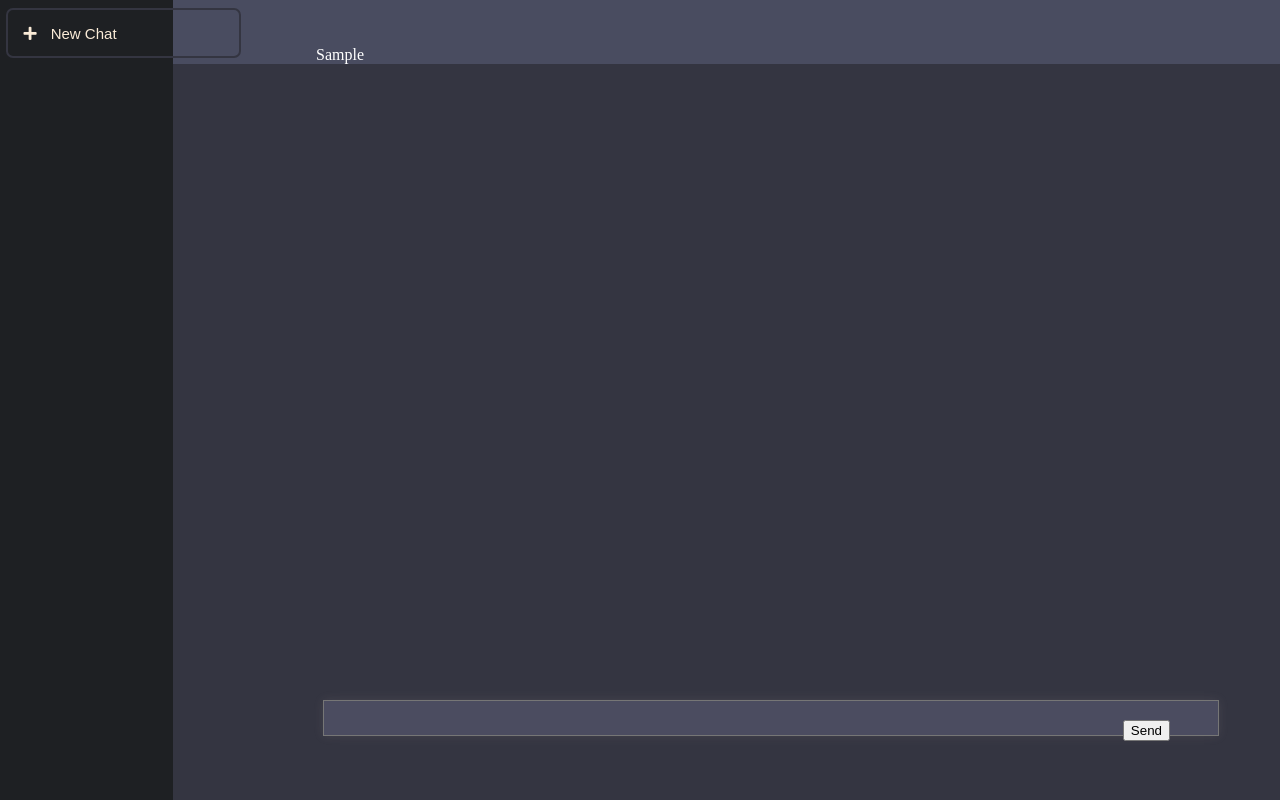
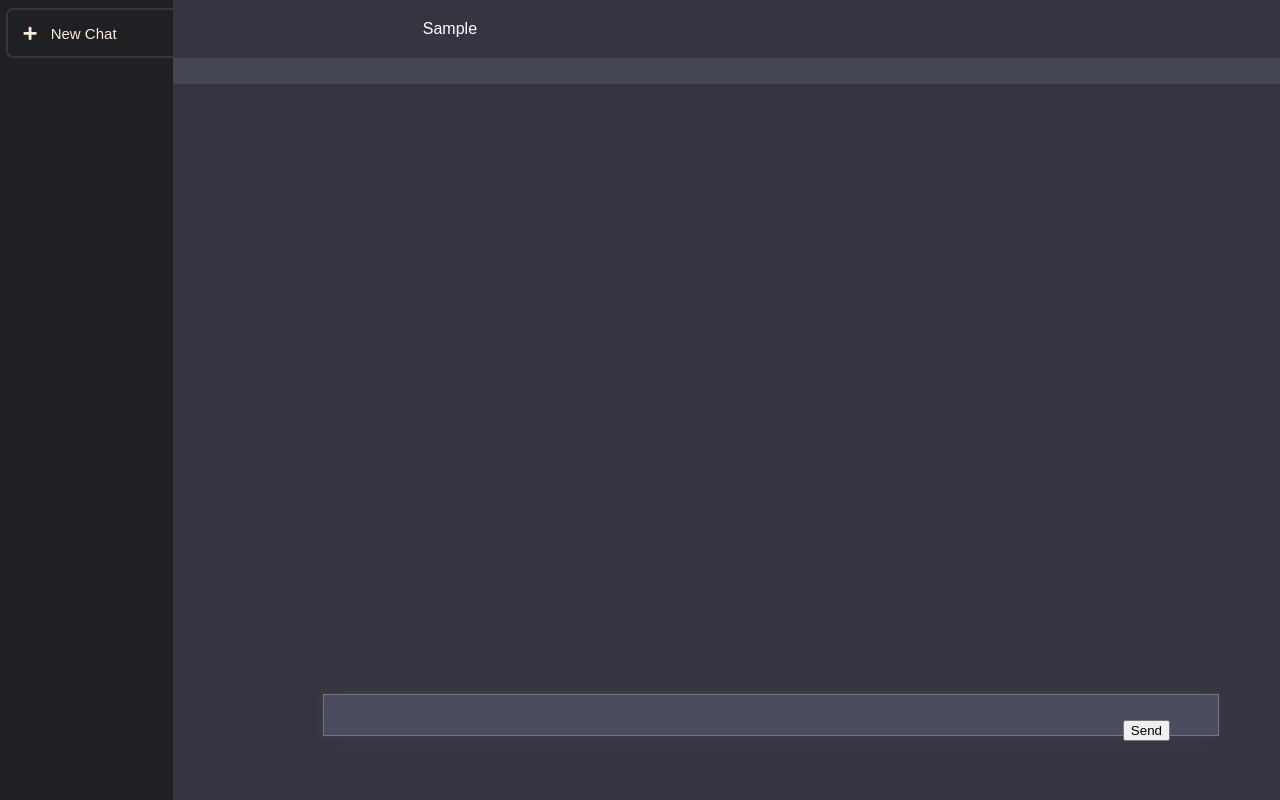
Before and after one commit to AHDev100/Smart-Speak, a React (Create React App) app: page / in a window 1280 px wide. Both pictures are taken after typing "Sample" into the empty fields and a click on the button "Send". Built offline with nearby package versions, Linux system fonts and the light colour scheme.

Commit message:
Lots of styling changes

```diff
--- a/src/App.js
+++ b/src/App.js
@@ -2,9 +2,9 @@ import Interface from "./components/landing/landing";
 
 function App() {
   return (
-    <>
+    <div className="style">
       <Interface />
-    </>
+    </div>
   );
 }
 
--- a/src/components/landing/chatquestion.css
+++ /dev/null
@@ -1,13 +0,0 @@
-.Chat-Message-Me{
-    color: white;
-    text-align: left;
-    padding-left: 20vw;
-    background-color: rgb(73, 76, 96);
-}
-
-.Chat-Message-Me img{
-    max-width: 5%;
-    max-height: 5%;
-    padding: 30px;
-    border-radius: 200px;
-}
--- a/src/components/landing/landing.css
+++ b/src/components/landing/landing.css
@@ -13,6 +13,7 @@ body {
     width: 100vw;
     height: 100vh;
     background: rgb(52, 53, 65);
+    flex: 1;
 }
 
 .new-chat{
@@ -59,3 +60,8 @@ textarea {
     position: absolute;
     right: 110px;
 }
+
+.container {
+    flex: 1;
+    overflow: hidden;
+}
--- a/src/components/landing/landing.js
+++ b/src/components/landing/landing.js
@@ -1,12 +1,11 @@
 import "./landing.css";
 import { useState } from 'react';
-import ChatQuestion from "./chatquestion";
-import ChatResponse from "./response";
+import ChatQuestion from "../question/chatquestion";
+import ChatResponse from "../response/response";
 
 const Interface = () =>{
     const [message, setMessage] = useState('');
     const [messageLog, setMessages] = useState([]);
-    //const [answer, setAnswer] = useState('');
 
     const addMessage = (event) => {
         event.preventDefault();
@@ -25,7 +24,7 @@ const Interface = () =>{
     }
 
     return (
-        <>
+        <div className="container">
             <div className="menu">
                 <button className="new-chat" onClick={openConversation}>
                     <i className="fa fa-plus"></i> New Chat
@@ -39,13 +38,13 @@ const Interface = () =>{
                         </div>
                 )}
                 <form onSubmit={addMessage}>
-                    <textarea className="chat-input" value={message} onChange={(e)=>setMessage(e.target.value)}></textarea>
+                    <textarea className="chat-input" value={message} onChange={(e)=>setMessage(e.target.value)} style={{ fontFamily: 'Arial' }}></textarea>
                     <button type="submit" className="btn">
                         Send
                     </button>
                 </form>
             </div>
-        </>
+        </div>
     )
 }
 
--- a/src/components/landing/response.css
+++ /dev/null
@@ -1,3 +0,0 @@
-.response {
-    background-color: rgb(90, 95, 103);
-}
--- /dev/null
+++ b/src/components/question/chatquestion.css
@@ -0,0 +1,49 @@
+.Chat-Message-Me{
+    color: white;
+    text-align: left;
+    padding-left: 20vw;
+    background-color: rgb(52, 53, 65);
+    min-height: 20px;
+    display: flex;
+    flex-direction: column;
+    align-items: flex-start;
+    gap: 4;
+    white-space: pre-wrap;
+    transform: translate(0);
+    padding-top: 20px;
+    padding-bottom: 20px;
+}
+
+.text {
+    display: flex;
+    flex-direction: column;
+    gap: 0.25rem;
+    margin-right: -0.25rem;
+    margin-left: -0.25rem;
+  }
+
+  .text > * {
+    margin-right: 0.25rem;
+    margin-left: 0.25rem;
+  }
+
+  .text > :not(:first-child) {
+    margin-top: 0.25rem;
+  }
+
+  .text > :not(:last-child) {
+    margin-bottom: 0.25rem;
+  }
+
+  @media (min-width: 768px) {
+    .text {
+      gap: 0.75rem;
+      margin-right: -0.375rem;
+      margin-left: -0.375rem;
+    }
+
+    .text > * {
+      margin-right: 0.375rem;
+      margin-left: 0.375rem;
+    }
+  }
--- a/src/components/landing/chatquestion.js
+++ b/src/components/question/chatquestion.js
@@ -1,13 +1,10 @@
 import "./chatquestion.css"
-import barca from "./BARCA.png"
-
 const ChatLog = (props) => {
     const { message } = props;
     return (
         <>
             <div className="Chat-Message-Me">
-                <img src={barca}></img>
-                {message}
+                <span className="text" style={{ fontFamily: 'Arial' }}>{message}</span>
             </div>
         </>
     );
--- /dev/null
+++ b/src/components/response/response.css
@@ -0,0 +1,48 @@
+.response {
+    background-color: rgb(68, 70, 84);
+    color: white;
+    text-align: left;
+    padding-left: 20vw;
+    min-height: 20px;
+    display: flex;
+    flex-direction: column;
+    align-items: flex-start;
+    gap: 4;
+    white-space: pre-wrap;
+    transform: translate(0);
+    padding-bottom: 2%;
+}
+
+.text {
+    display: flex;
+    flex-direction: column;
+    gap: 0.25rem;
+    margin-right: -0.25rem;
+    margin-left: -0.25rem;
+  }
+
+  .text > * {
+    margin-right: 0.25rem;
+    margin-left: 0.25rem;
+  }
+
+  .text > :not(:first-child) {
+    margin-top: 0.25rem;
+  }
+
+  .text > :not(:last-child) {
+    margin-bottom: 0.25rem;
+  }
+
+  @media (min-width: 768px) {
+    .text {
+      gap: 0.75rem;
+      margin-right: -0.375rem;
+      margin-left: -0.375rem;
+    }
+
+    .text > * {
+      margin-right: 0.375rem;
+      margin-left: 0.375rem;
+    }
+  }
--- a/src/components/landing/response.js
+++ b/src/components/response/response.js
@@ -1,6 +1,5 @@
 import { useState, useEffect } from 'react';
 import "./response.css";
-import ReactTyped from 'react-typed';
 
 const ChatResponse = (props) => {
     const [response, setResponse] = useState('');
@@ -24,7 +23,7 @@ const ChatResponse = (props) => {
 
     return (
         <div className="response">
-            {response}
+            <span className='text' style={{ fontFamily: 'Arial' }}>{response}</span>
         </div>
     )
 }
--- a/src/index.css
+++ b/src/index.css
@@ -1,3 +1,10 @@
 * {
   box-sizing: border-box;
 }
+
+body {
+  overflow: hidden;
+  width: 100%;
+  height: 100%;
+  position: relative;
+}
```
Also changed, not shown: src/components/landing/BARCA.png (deleted).
